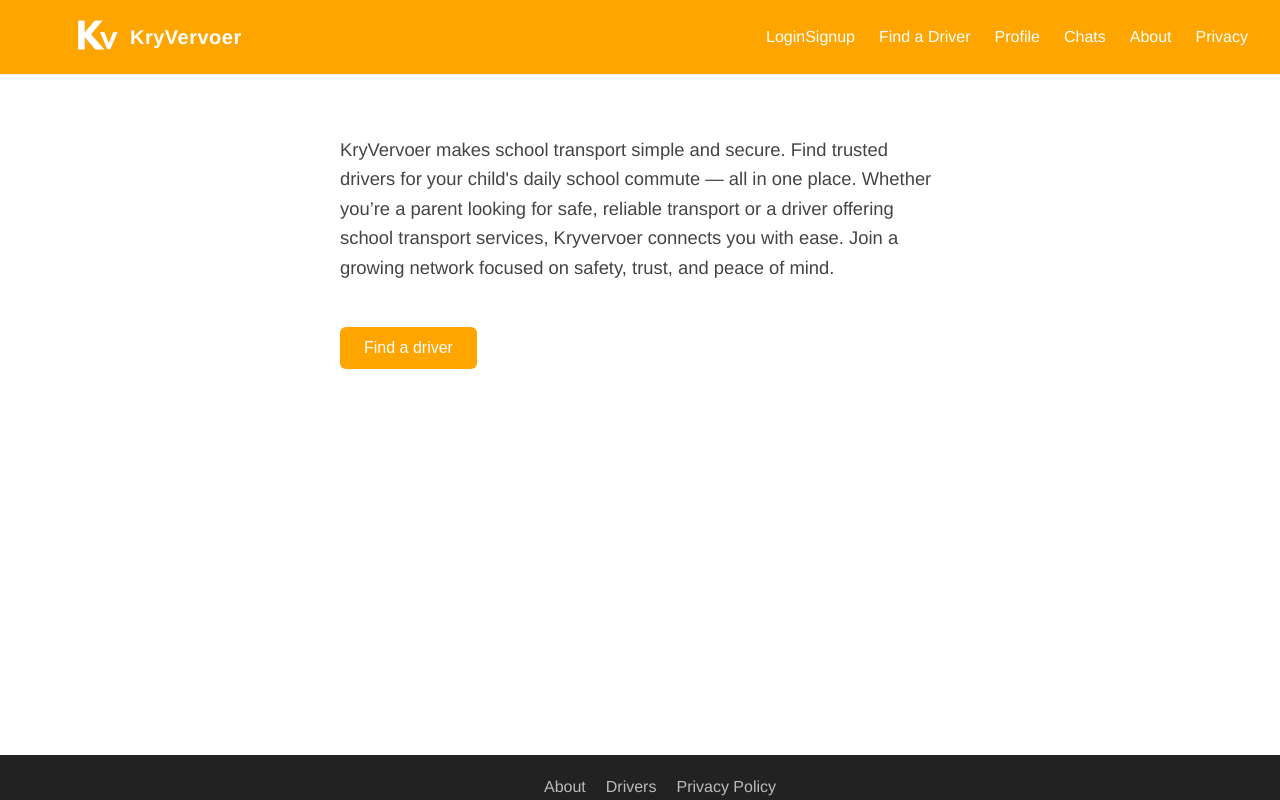
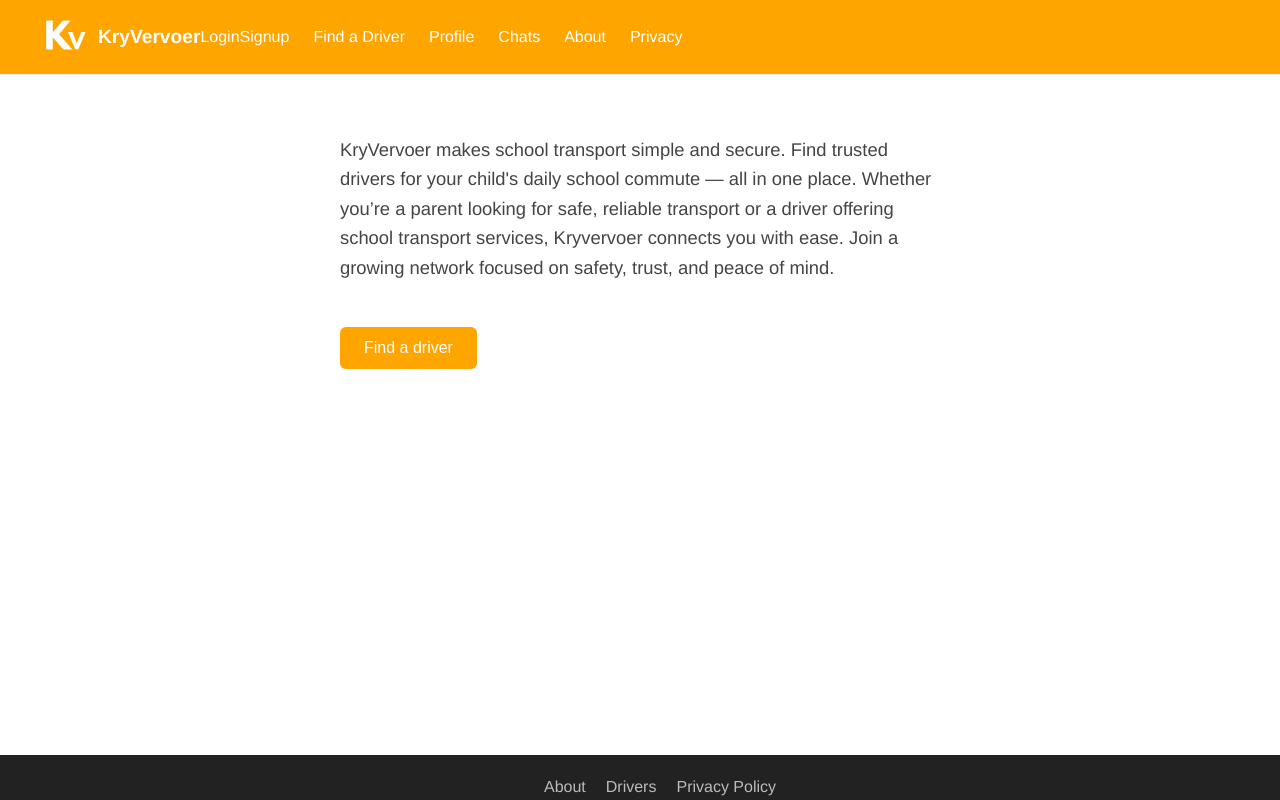
Before and after one commit to EthanLeRoux/kryvervoer, a React (Vite) app: page / in a window 1280 px wide. Built offline with nearby package versions, Linux system fonts and the light colour scheme; no server answers.

Commit message:
Mobile first, fix hamburger btn

```diff
--- a/src/assets/styles/Navigation.css
+++ b/src/assets/styles/Navigation.css
@@ -1,92 +1,123 @@
-/* Container */
+/* ===============================
+   BASE (Mobile First)
+================================= */
+
 .nav-container {
   background-color: #FFA500;
   border-bottom: 1px solid #eaeaea;
-  width: 100%;
-  padding: 0.75rem 2rem;
   position: sticky;
   top: 0;
-  z-index: 999;
+  z-index: 1000;
 }
 
-/* Flexbox layout for alignment */
+/* Layout */
 .nav-content {
   display: flex;
   align-items: center;
   justify-content: space-between;
-  max-width: 1200px;
-  margin: 0 auto;
+  padding: 0.75rem 1.25rem;
+  position: relative;
 }
 
-/* Logo styling */
+/* Logo */
 .nav-logo-link {
   display: flex;
   align-items: center;
   text-decoration: none;
   color: #ffffff;
   font-weight: 700;
-  font-size: 1.25rem;
-  letter-spacing: 0.5px;
+  font-size: 1.2rem;
 }
 
 .nav-logo-icon {
   margin-right: 8px;
-  font-size: 2.5rem;
-  color: #ffffff;
 }
 
-/* Links container */
-.nav-links {
-  display: flex;
-  align-items: center;
-  gap: 1.5rem;
+/* ===============================
+   TOGGLE (Visible by default)
+================================= */
+
+.nav-toggle {
+  background: none;
+  border: none;
+  color: #ffffff;
+  font-size: 1.8rem;
+  cursor: pointer;
+  display: block;
 }
 
+/* ===============================
+   MOBILE MENU (Hidden by default)
+================================= */
+
+.nav-links {
+  position: absolute;
+  top: 100%;
+  left: 0;
+  width: 100%;
+
+  display: none;
+  flex-direction: column;
+
+  background-color: #ffffff;
+  box-shadow: 0 4px 10px rgba(0, 0, 0, 0.08);
+}
+
+.nav-links.active {
+  display: flex;
+}
+
+/* Mobile link style */
 .nav-link {
+  padding: 0.9rem 1rem;
   text-decoration: none;
-  color: #ffffff;
-  font-weight: 500;
-  transition: color 0.2s ease-in-out;
+  color: #333;
+  text-align: center;
+  border-bottom: 1px solid #f1f1f1;
+  transition: background 0.2s ease;
 }
 
 .nav-link:hover {
-  color: #007bff;
+  background-color: #f5f5f5;
+  color: #FFA500;
 }
 
-/* Toggle button (mobile) */
-.nav-toggle {
-  display: none;
-  background: none;
-  border: none;
-  color: #ffffff;
-  font-size: 1.5rem;
-  cursor: pointer;
-}
+/* ===============================
+   DESKTOP (Enhancement)
+================================= */
 
-/* Responsive: collapse menu on small screens */
-@media (max-width: 800px) {
-  .nav-toggle {
-    display: block;
+@media (min-width: 800px) {
+
+  .nav-content {
+    max-width: 1200px;
+    margin: 0 auto;
   }
 
-  .nav-links {
+  /* Hide toggle on desktop */
+  .nav-toggle {
     display: none;
-    flex-direction: column;
-    background-color: #fff;
-    position: absolute;
-    top: 64px;
-    right: 0;
-    width: 100%;
-    padding: 1rem;
-    border-top: 1px solid #eee;
   }
 
-  .nav-links.active {
-    display: flex;
+  /* Desktop links */
+  .nav-links {
+    position: static;
+    display: flex !important;
+    flex-direction: row;
+    margin-left: auto; /* 🔥 pushes links to the right */
+    background: none;
+    box-shadow: none;
+    gap: 1.5rem;
   }
 
   .nav-link {
-    padding: 0.75rem 0;
-    text-align: center;
+    border: none;
+    padding: 0;
+    color: #ffffff;
+    font-weight: 500;
+  }
+
+  .nav-link:hover {
+    background: none;
+    color: #007bff;
   }
 }
```
